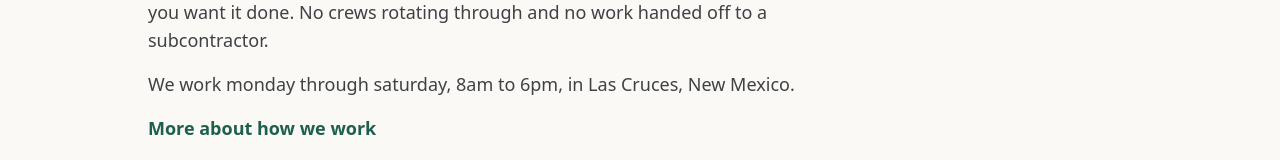
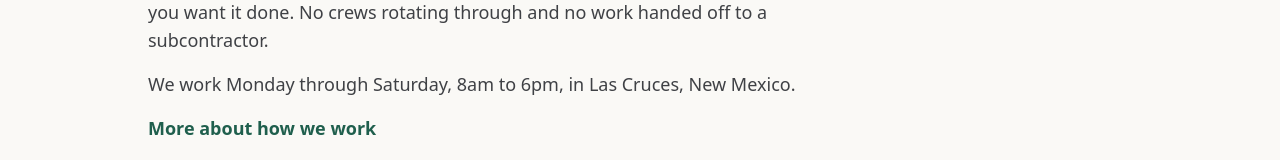
Before and after one commit to joshuarg007/lascrucescleaning, a Next.js app: page / in a window 1280 px wide. Shown: the part 2430-2590 px from the top of the page. Built offline with nearby package versions, Linux system fonts and the light colour scheme.

Commit message:
Keep weekday names capitalised in the home page hours line

```diff
--- a/src/app/page.tsx
+++ b/src/app/page.tsx
@@ -77,7 +77,7 @@
           to a subcontractor.
         </p>
         <p>
-          We work {site.hours.toLowerCase()}, in {site.areaServed}.
+          We work {site.hours}, in {site.areaServed}.
         </p>
         <p className="text-sm">
           <Link href="/about/" className="font-semibold text-accent">
```
